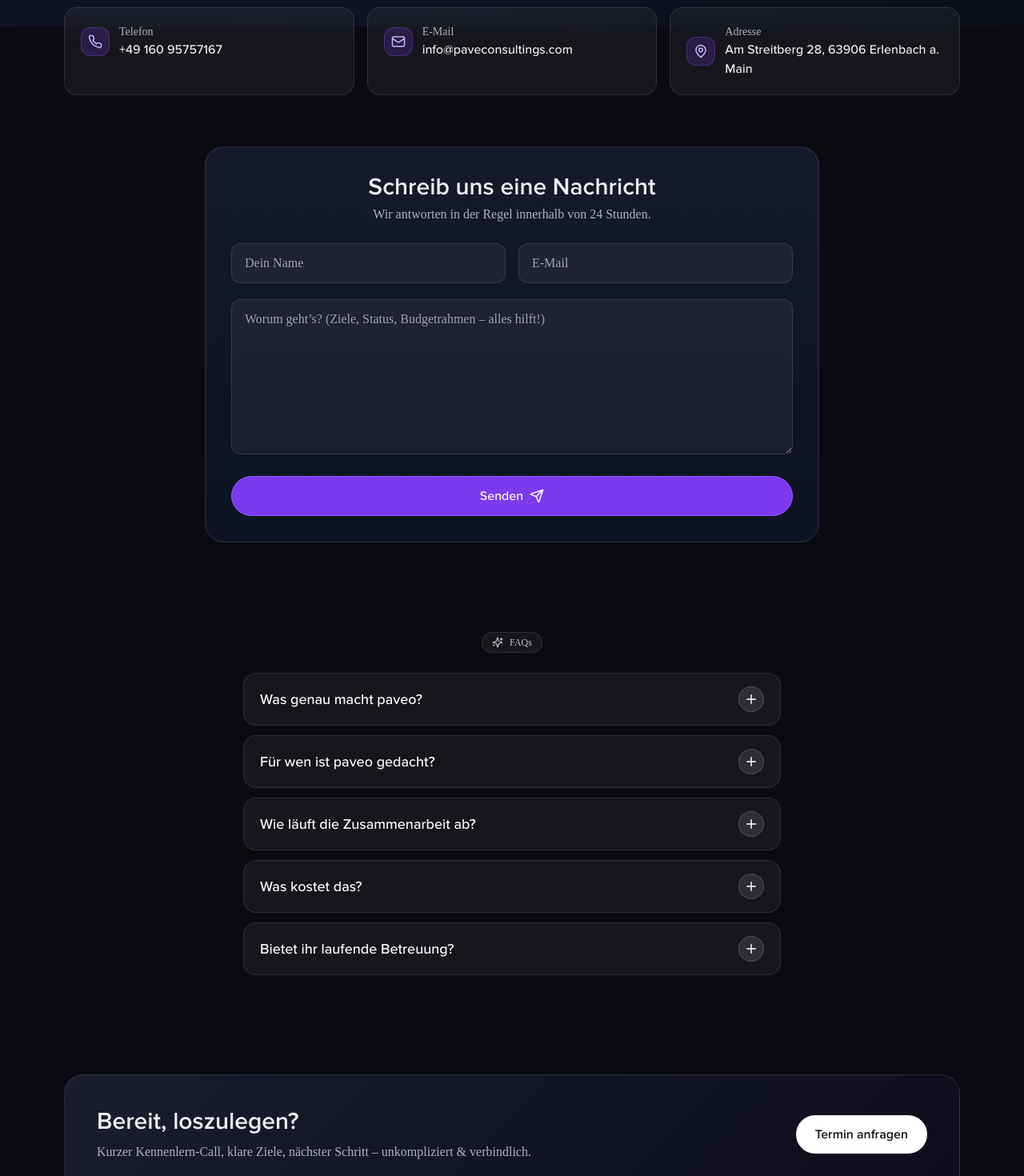
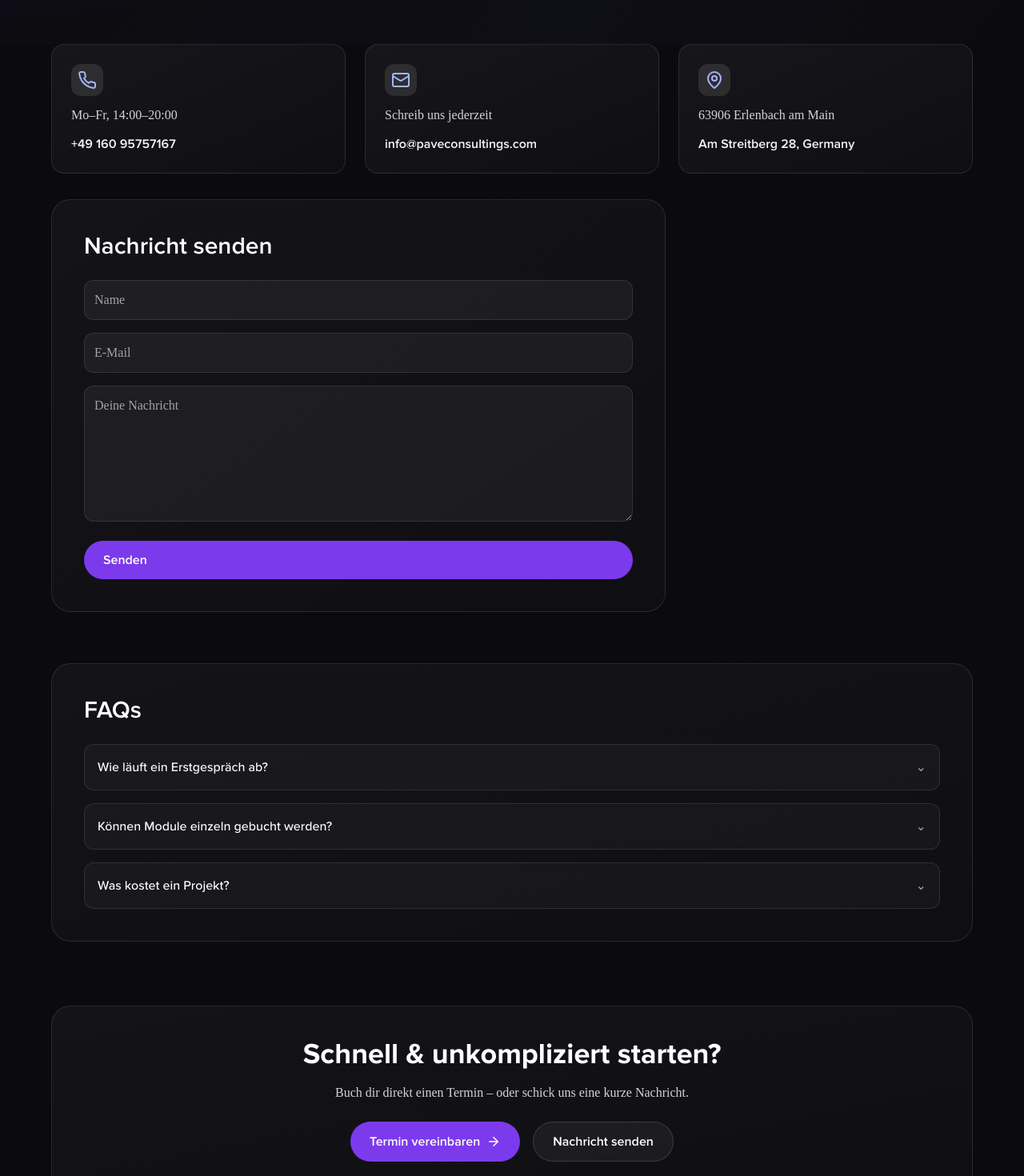
Before and after one commit to cyclebittt/pavewebyyyy, a Next.js app: page /contact in a window 1280 px wide. Shown: the part 360-1830 px from the top of the page at 80% size. Built offline with nearby package versions, Linux system fonts and the light colour scheme; a web font is replaced by a local one.

Commit message:
Update page.js

```diff
--- a/app/contact/page.js
+++ b/app/contact/page.js
@@ -1,234 +1,211 @@
 'use client';
 
+import { useEffect, useState } from 'react';
+import Link from 'next/link';
 import Navbar from '@/components/layout/Navbar';
 import Footer from '@/components/layout/Footer';
-import AccordionExample from '@/components/ui/Accordian';
-import Link from 'next/link';
-import { useEffect, useState } from 'react';
-import { Mail, Phone, MapPin, Send, CheckCircle2, AlertCircle, Sparkles } from 'lucide-react';
+import AOS from 'aos';
+import 'aos/dist/aos.css';
+import { Sparkles, ArrowRight, Mail, Phone, MapPin } from 'lucide-react';
+import emailjs from '@emailjs/browser';
 
 export default function ContactPage() {
-  // UI State
-  const [animationRight, setAnimationRight] = useState('fade-right');
+  const [fadeDir, setFadeDir] = useState('fade-right');
   const [isSubmitting, setIsSubmitting] = useState(false);
-  const [success, setSuccess] = useState('');
-  const [error, setError] = useState('');
+  const [msg, setMsg] = useState({ type: '', text: '' });
+  const [form, setForm] = useState({ name: '', email: '', message: '' });
 
-  // Form State
-  const [formData, setFormData] = useState({ name: '', email: '', message: '' });
-  const onChange = (e) => setFormData((p) => ({ ...p, [e.target.name]: e.target.value }));
-
-  // AOS (nur Client)
   useEffect(() => {
-    (async () => {
-      const AOS = (await import('aos')).default;
-      await import('aos/dist/aos.css');
-      AOS.init({ duration: 600, once: true, easing: 'ease-out' });
-    })();
-
-    const onResize = () => setAnimationRight(window.innerWidth < 768 ? 'fade-down' : 'fade-right');
+    AOS.init({ duration: 600, once: true });
+    const onResize = () => setFadeDir(window.innerWidth < 768 ? 'fade-down' : 'fade-right');
     onResize();
     window.addEventListener('resize', onResize, { passive: true });
     return () => window.removeEventListener('resize', onResize);
   }, []);
 
-  // Submit via EmailJS (IDs über ENV; fallen sonst auf deine bisherigen Defaults zurück)
-  const handleSubmit = async (e) => {
+  const onChange = (e) => setForm({ ...form, [e.target.name]: e.target.value });
+
+  const onSubmit = async (e) => {
     e.preventDefault();
     setIsSubmitting(true);
-    setError('');
-    setSuccess('');
+    setMsg({ type: '', text: '' });
 
     try {
-      const service = process.env.NEXT_PUBLIC_EMAILJS_SERVICE_ID || 'service_shzfs6c';
-      const template = process.env.NEXT_PUBLIC_EMAILJS_TEMPLATE_ID || 'template_12u0i0n';
-      const publicKey = process.env.NEXT_PUBLIC_EMAILJS_PUBLIC_KEY || 'BTON8QXiLwUaNT5D4';
-
-      const emailjs = (await import('@emailjs/browser')).default;
-      const res = await emailjs.send(service, template, formData, publicKey);
-
-      if (res?.status === 200) {
-        setSuccess('Danke! Deine Nachricht wurde erfolgreich gesendet.');
-        setFormData({ name: '', email: '', message: '' });
+      const res = await emailjs.send(
+        'service_shzfs6c',
+        'template_12u0i0n',
+        form,
+        'BTON8QXiLwUaNT5D4'
+      );
+      if (res.status === 200) {
+        setMsg({ type: 'ok', text: 'Nachricht erfolgreich gesendet!' });
+        setForm({ name: '', email: '', message: '' });
       } else {
-        throw new Error('Senden fehlgeschlagen – bitte später erneut versuchen.');
+        throw new Error('Senden fehlgeschlagen. Bitte erneut versuchen.');
       }
     } catch (err) {
-      setError(err?.message || 'Unerwarteter Fehler – bitte später erneut versuchen.');
+      setMsg({ type: 'err', text: err.message || 'Etwas ist schiefgelaufen. Bitte später erneut versuchen.' });
     } finally {
       setIsSubmitting(false);
     }
   };
 
   return (
-    <div className="font-proxima bg-[#0A0A10] text-[#EDEDF2] antialiased">
+    <div className="font-proxima bg-[#0B0B0F] text-white">
       <Navbar />
 
       {/* HERO */}
       <section className="relative overflow-hidden">
-        <div className="absolute inset-0 bg-[radial-gradient(1200px_600px_at_0%_0%,rgba(138,174,255,0.12),transparent_60%)]" />
-        <div className="absolute inset-0 bg-[linear-gradient(135deg,#12101f_0%,#0f1320_50%,#0a0d17_100%)]" />
-        <div className="relative z-10 px-5 md:px-20 pt-16 md:pt-24 pb-10">
-          <div className="mx-auto max-w-4xl text-center" data-aos="fade-up">
-            <span className="inline-flex items-center gap-2 rounded-full border border-white/10 bg-white/5 px-3 py-1 text-xs text-[#C0C6D8]">
-              <Sparkles size={14} /> Kontakt
+        <div className="pointer-events-none absolute inset-0 bg-[radial-gradient(1200px_600px_at_-10%_-10%,rgba(129,51,241,.35),transparent_60%),radial-gradient(900px_600px_at_120%_0%,rgba(56,189,248,.20),transparent_55%),linear-gradient(120deg,#0B0B0F_0%,#0E0E15_60%,#0B0B0F_100%)]" />
+        <div className="relative px-5 md:px-16 pt-20 md:pt-28 pb-16 text-center max-w-4xl mx-auto">
+          <span className="inline-flex items-center gap-2 text-sm text-indigo-300/80 bg-white/5 ring-1 ring-white/10 px-3 py-1 rounded-full">
+            <Sparkles size={16} /> Kontakt
           </span>
-            <h1 className="mt-4 text-3xl sm:text-5xl font-bold leading-[1.1]">
-              Lass uns sprechen – kurz, klar, zielführend.
+          <h1 className="mt-6 text-4xl md:text-6xl font-extrabold tracking-tight">
+            Lass uns sprechen.
           </h1>
-            <p className="mt-4 text-[#BFC6D8] md:text-lg">
-              Ob konkrete Anfrage oder erstes Sparring: Schreib uns kurz, was du vorhast – wir melden uns zeitnah.
+          <p className="mt-6 text-lg md:text-xl text-neutral-300">
+            Kurze Nachricht reicht. Wir melden uns zeitnah mit einer klaren Einschätzung.
           </p>
-          </div>
         </div>
       </section>
 
-      {/* INFO-ZEILE */}
-      <section className="px-5 md:px-20 -mt-4 md:-mt-6">
-        <div className="grid grid-cols-1 md:grid-cols-3 gap-4">
-          <a
-            href="tel:+4916095757167"
-            className="rounded-2xl border border-white/10 bg-white/5 p-5 backdrop-blur hover:bg-white/10 transition"
-            data-aos="fade-up"
+      {/* INFO + FORM */}
+      <section className="px-5 md:px-16 pb-16">
+        <div className="grid grid-cols-1 md:grid-cols-3 gap-6">
+          {/* Info Cards */}
+          <div
+            data-aos={fadeDir}
+            className="rounded-2xl bg-gradient-to-br from-white/5 to-white/[0.02] border border-white/10 p-6 flex flex-col gap-3"
           >
-            <div className="flex items-center gap-3">
-              <div className="rounded-xl bg-violet-600/20 p-2 border border-violet-500/30">
-                <Phone size={18} className="text-violet-300" />
+            <div className="w-10 h-10 rounded-xl bg-white/10 flex items-center justify-center">
+              <Phone className="text-indigo-300" />
             </div>
-              <div>
-                <p className="text-sm text-[#AAB1C2]">Telefon</p>
-                <p className="font-medium">+49 160 95757167</p>
+            <div className="text-neutral-300">Mo–Fr, 14:00–20:00</div>
+            <div className="text-neutral-100 font-semibold">+49 160 95757167</div>
+          </div>
+
+          <div
+            data-aos={fadeDir}
+            data-aos-delay="100"
+            className="rounded-2xl bg-gradient-to-br from-white/5 to-white/[0.02] border border-white/10 p-6 flex flex-col gap-3"
+          >
+            <div className="w-10 h-10 rounded-xl bg-white/10 flex items-center justify-center">
+              <Mail className="text-indigo-300" />
+            </div>
+            <div className="text-neutral-300">Schreib uns jederzeit</div>
+            <div className="text-neutral-100 font-semibold">info@paveconsultings.com</div>
+          </div>
+
+          <div
+            data-aos={fadeDir}
+            data-aos-delay="200"
+            className="rounded-2xl bg-gradient-to-br from-white/5 to-white/[0.02] border border-white/10 p-6 flex flex-col gap-3"
+          >
+            <div className="w-10 h-10 rounded-xl bg-white/10 flex items-center justify-center">
+              <MapPin className="text-indigo-300" />
+            </div>
+            <div className="text-neutral-300">63906 Erlenbach am Main</div>
+            <div className="text-neutral-100 font-semibold">Am Streitberg 28, Germany</div>
           </div>
         </div>
-          </a>
 
-          <a
-            href="mailto:info@paveconsultings.com"
-            className="rounded-2xl border border-white/10 bg-white/5 p-5 backdrop-blur hover:bg-white/10 transition"
-            data-aos="fade-up"
-            data-aos-delay="60"
-          >
-            <div className="flex items-center gap-3">
-              <div className="rounded-xl bg-violet-600/20 p-2 border border-violet-500/30">
-                <Mail size={18} className="text-violet-300" />
-              </div>
-              <div>
-                <p className="text-sm text-[#AAB1C2]">E-Mail</p>
-                <p className="font-medium">info@paveconsultings.com</p>
-              </div>
-            </div>
-          </a>
-
-          <div
-            className="rounded-2xl border border-white/10 bg-white/5 p-5 backdrop-blur"
-            data-aos="fade-up"
-            data-aos-delay="120"
-          >
-            <div className="flex items-center gap-3">
-              <div className="rounded-xl bg-violet-600/20 p-2 border border-violet-500/30">
-                <MapPin size={18} className="text-violet-300" />
-              </div>
-              <div>
-                <p className="text-sm text-[#AAB1C2]">Adresse</p>
-                <p className="font-medium">Am Streitberg 28, 63906 Erlenbach a. Main</p>
-              </div>
-            </div>
-          </div>
-        </div>
-      </section>
-
-      {/* FORMULAR */}
-      <section className="px-5 md:px-20 py-10 md:py-16">
-        <div className="mx-auto max-w-3xl rounded-3xl border border-white/10 bg-gradient-to-b from-[#151a2a] to-[#0e1321] p-5 md:p-8">
-          <div className="text-center mb-6" data-aos="fade-up">
-            <h2 className="text-2xl md:text-3xl font-semibold">Schreib uns eine Nachricht</h2>
-            <p className="text-[#AAB1C2] mt-1">Wir antworten in der Regel innerhalb von 24 Stunden.</p>
-          </div>
-
-          <form onSubmit={handleSubmit} className="space-y-5" data-aos={animationRight}>
-            <div className="grid grid-cols-1 md:grid-cols-2 gap-4">
+        {/* Form */}
+        <div className="mt-8 rounded-3xl border border-white/10 bg-gradient-to-br from-white/[0.04] to-white/[0.02] p-6 md:p-10 max-w-3xl">
+          <h2 className="text-2xl md:text-3xl font-semibold">Nachricht senden</h2>
+          <form onSubmit={onSubmit} className="mt-6 grid grid-cols-1 gap-4">
             <input
               type="text"
               name="name"
-                placeholder="Dein Name"
-                value={formData.name}
+              placeholder="Name"
+              required
+              value={form.name}
               onChange={onChange}
-                required
-                className="w-full rounded-xl bg-white/5 border border-white/10 px-4 py-3 outline-none focus:ring-2 focus:ring-violet-500/60"
+              className="w-full bg-white/5 border border-white/10 outline-none rounded-xl p-3 placeholder:text-neutral-400"
             />
             <input
               type="email"
               name="email"
               placeholder="E-Mail"
-                value={formData.email}
+              required
+              value={form.email}
               onChange={onChange}
-                required
-                className="w-full rounded-xl bg-white/5 border border-white/10 px-4 py-3 outline-none focus:ring-2 focus:ring-violet-500/60"
+              className="w-full bg-white/5 border border-white/10 outline-none rounded-xl p-3 placeholder:text-neutral-400"
             />
-            </div>
-
             <textarea
               name="message"
-              rows={7}
-              placeholder="Worum geht’s? (Ziele, Status, Budgetrahmen – alles hilft!)"
-              value={formData.message}
+              rows={6}
+              placeholder="Deine Nachricht"
+              required
+              value={form.message}
               onChange={onChange}
-              required
-              className="w-full rounded-xl bg-white/5 border border-white/10 px-4 py-3 outline-none focus:ring-2 focus:ring-violet-500/60"
+              className="w-full bg-white/5 border border-white/10 outline-none rounded-xl p-3 placeholder:text-neutral-400"
             />
-
             <button
               type="submit"
               disabled={isSubmitting}
-              className="w-full inline-flex items-center justify-center gap-2 rounded-full bg-violet-600 px-6 py-3 font-medium text-white border border-violet-500 transition-transform duration-300 hover:scale-[1.02] disabled:opacity-60"
+              className="mt-2 px-6 py-3 rounded-full bg-violet-600 hover:bg-violet-500 transition-colors font-semibold inline-flex items-center gap-2 disabled:opacity-60"
             >
-              {isSubmitting ? 'Wird gesendet…' : 'Senden'} <Send size={18} />
+              {isSubmitting ? 'Wird gesendet…' : 'Senden'}
             </button>
-
-            {success && (
-              <p className="mt-2 inline-flex items-center gap-2 text-emerald-400">
-                <CheckCircle2 size={18} /> {success}
-              </p>
-            )}
-            {error && (
-              <p className="mt-2 inline-flex items-center gap-2 text-rose-400">
-                <AlertCircle size={18} /> {error}
+            {msg.text && (
+              <p className={`text-sm ${msg.type === 'ok' ? 'text-emerald-400' : 'text-rose-400'}`}>
+                {msg.text}
               </p>
             )}
           </form>
         </div>
       </section>
 
-      {/* FAQ */}
-      <section className="px-5 md:px-20 py-6 md:py-12">
-        <div className="mx-auto max-w-3xl text-center" data-aos="fade-up">
-          <span className="inline-flex items-center gap-2 rounded-full border border-white/10 bg-white/5 px-3 py-1 text-xs text-[#C0C6D8]">
-            <Sparkles size={14} /> FAQs
-          </span>
+      {/* FAQ (leichtgewichtig, ohne extra Component) */}
+      <section className="px-5 md:px-16 pb-20">
+        <div className="rounded-3xl border border-white/10 bg-gradient-to-br from-white/[0.04] to-white/[0.02] p-6 md:p-10">
+          <h2 className="text-2xl md:text-3xl font-semibold">FAQs</h2>
+          <div className="mt-6 space-y-4">
+            {[
+              {
+                q: 'Wie läuft ein Erstgespräch ab?',
+                a: 'Wir klären Ziele, Status quo und priorisieren nächste Schritte. Danach erhältst du ein kurzes Summary + Angebot.',
+              },
+              {
+                q: 'Können Module einzeln gebucht werden?',
+                a: 'Ja. Branding, Web, Content und Leads sind modular – du startest dort, wo der größte Hebel liegt.',
+              },
+              {
+                q: 'Was kostet ein Projekt?',
+                a: 'Hängt vom Umfang ab. Wir arbeiten mit klaren Paketpreisen oder modularen Angeboten – transparent und planbar.',
+              },
+            ].map((item, i) => (
+              <details
+                key={item.q}
+                className="group rounded-xl border border-white/10 bg-white/[0.03] p-4"
+              >
+                <summary className="cursor-pointer list-none font-medium flex items-center justify-between">
+                  <span>{item.q}</span>
+                  <span className="text-neutral-400 group-open:rotate-180 transition-transform">⌄</span>
+                </summary>
+                <p className="mt-3 text-neutral-300">{item.a}</p>
+              </details>
+            ))}
           </div>
-        <div className="mx-auto max-w-2xl mt-6">
-          <AccordionExample />
         </div>
       </section>
 
-      {/* CTA unten */}
-      <section className="px-5 md:px-20 py-10 md:py-16">
-        <div
-          className="rounded-3xl border border-white/10 bg-[linear-gradient(135deg,rgba(138,174,255,0.12),rgba(16,14,32,0.7))] p-6 md:p-10 flex flex-col md:flex-row items-center justify-between gap-6"
-          data-aos="fade-up"
-        >
-          <div>
-            <h4 className="text-2xl md:text-3xl font-semibold">Bereit, loszulegen?</h4>
-            <p className="text-[#AAB1C2] mt-2">
-              Kurzer Kennenlern-Call, klare Ziele, nächster Schritt – unkompliziert & verbindlich.
+      {/* CTA */}
+      <section className="px-5 md:px-16 pb-20 text-center">
+        <div className="rounded-3xl border border-white/10 bg-gradient-to-br from-white/[0.04] to-white/[0.02] p-10">
+          <h2 className="text-3xl md:text-4xl font-bold">Schnell & unkompliziert starten?</h2>
+          <p className="mt-4 text-neutral-300 max-w-2xl mx-auto">
+            Buch dir direkt einen Termin – oder schick uns eine kurze Nachricht.
           </p>
+          <div className="mt-6 flex justify-center gap-4">
+            <Link href="/request" className="px-6 py-3 rounded-full bg-violet-600 hover:bg-violet-500 transition-colors font-semibold inline-flex items-center gap-2">
+              Termin vereinbaren <ArrowRight size={18} />
+            </Link>
+            <Link href="/contact" className="px-6 py-3 rounded-full border border-white/15 hover:border-white/30 bg-white/5 transition-colors font-semibold">
+              Nachricht senden
+            </Link>
           </div>
-          <Link
-            href="/request"
-            className="inline-flex items-center justify-center rounded-full bg-white text-neutral-900 font-semibold px-6 py-3 hover:bg-neutral-200 transition"
-          >
-            Termin anfragen
-          </Link>
         </div>
       </section>
 
```
Lines whose indentation alone changed are shown as unchanged.
